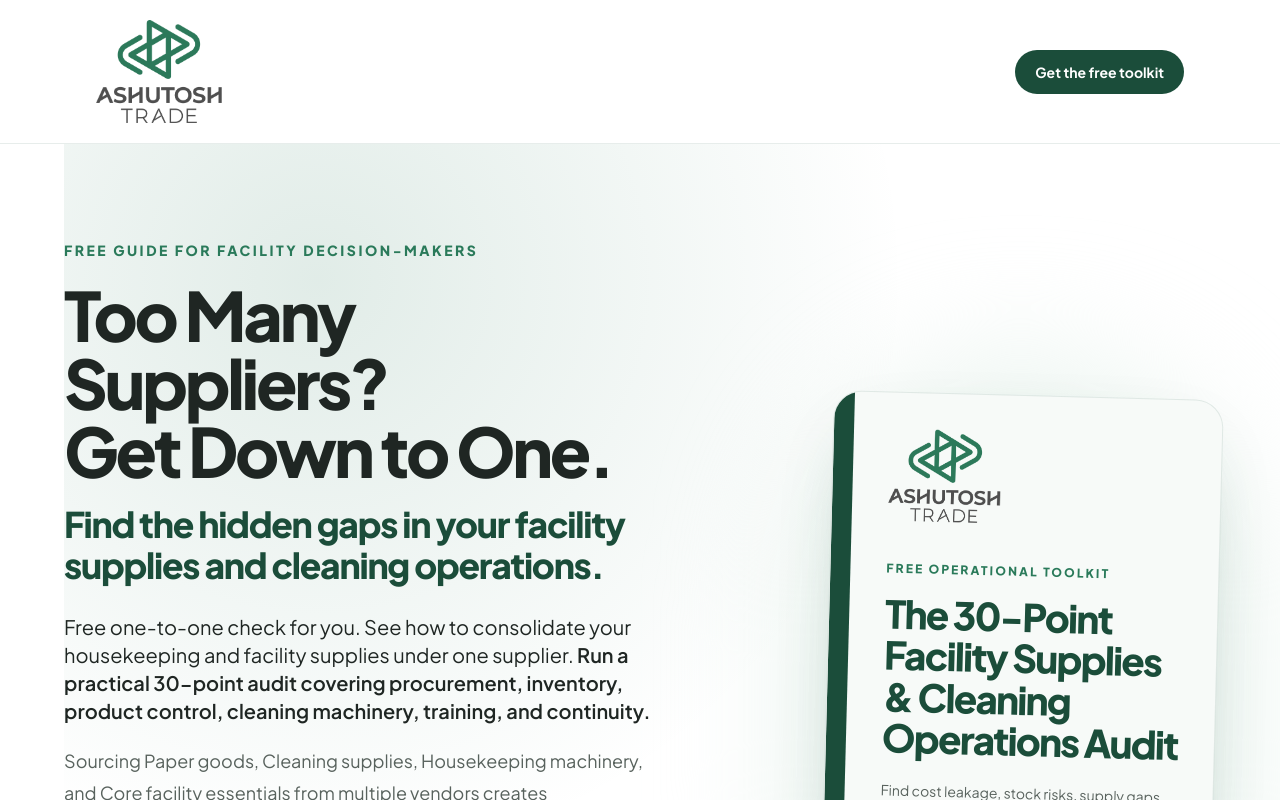
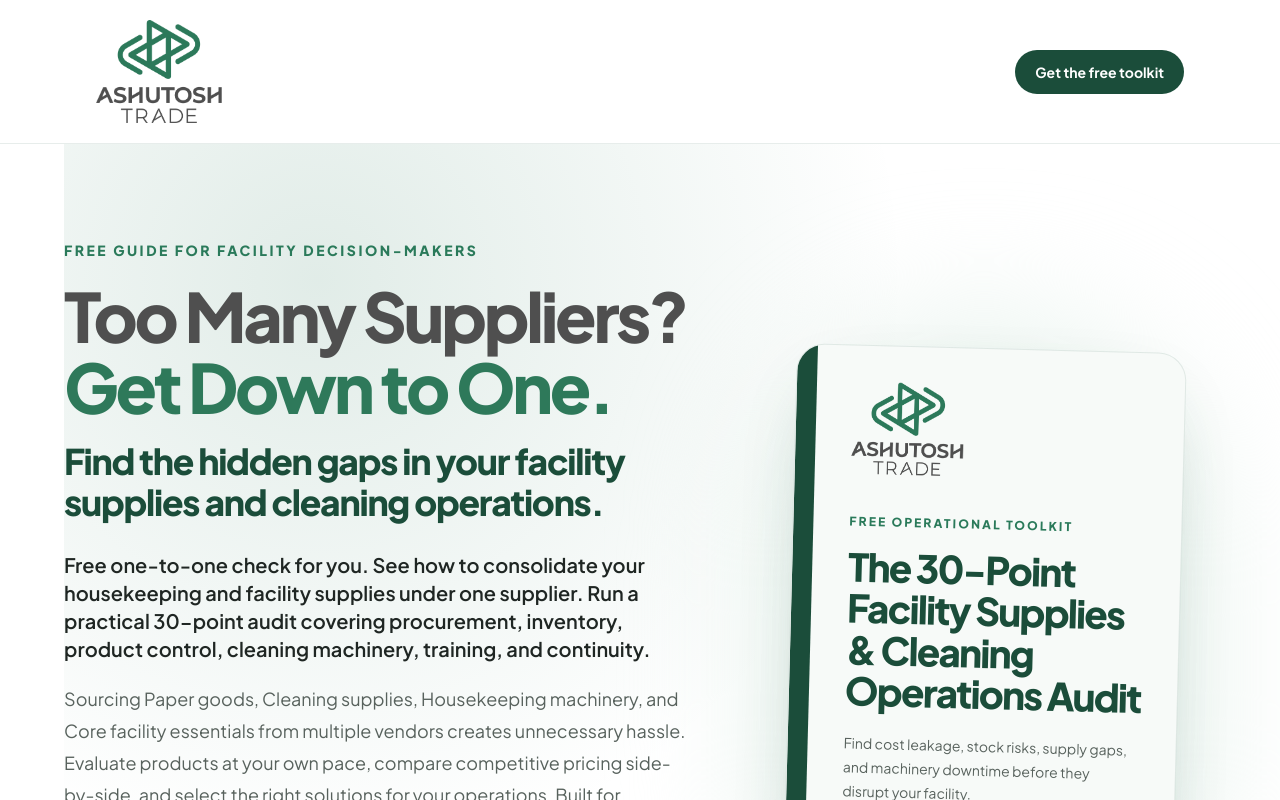
Before and after one commit to razesmhrzn/Ashutosh-Consultation-Landing-Page, a Next.js app: page / in a window 1280 px wide. Shown: the top 800 px of the page. Built offline with nearby package versions, Linux system fonts and the light colour scheme; no server answers.

Commit message:
Refine hero headline styling

```diff
--- a/components/Hero.tsx
+++ b/components/Hero.tsx
@@ -60,18 +60,15 @@ export default function Hero() {
           <p className="text-sm font-extrabold uppercase tracking-[0.18em] text-primary">
             Free guide for facility decision-makers
           </p>
-          <h1 id="hero-heading" className="mt-5 max-w-3xl text-balance text-[2.65rem] font-extrabold leading-[1.04] tracking-[-0.048em] text-ink sm:text-6xl lg:text-[4.25rem]">
-            <span className="block">Too Many Suppliers?</span>
-            <span className="block">Get Down to One.</span>
+          <h1 id="hero-heading" className="mt-5 max-w-3xl text-balance text-[clamp(1.65rem,8.5vw,4.25rem)] font-extrabold leading-[1.04] tracking-[-0.048em] text-ink">
+            <span className="block whitespace-nowrap text-[#4f4f4f]">Too Many Suppliers?</span>
+            <span className="block whitespace-nowrap text-[#2e795a]">Get Down to One.</span>
             <span className="mt-4 block text-[0.52em] leading-[1.15] tracking-[-0.035em] text-deep-green sm:mt-5">
               Find the hidden gaps in your facility supplies and cleaning operations.
             </span>
           </h1>
-          <p className="mt-7 max-w-2xl text-pretty text-lg leading-8 text-ink sm:text-xl">
-            Free one-to-one check for you. See how to consolidate your housekeeping and facility supplies under one supplier.{" "}
-            <strong className="font-semibold">
-              Run a practical 30-point audit covering procurement, inventory, product control, cleaning machinery, training, and continuity.
-            </strong>
+          <p className="mt-7 max-w-2xl text-pretty text-lg font-semibold leading-8 text-ink sm:text-xl">
+            Free one-to-one check for you. See how to consolidate your housekeeping and facility supplies under one supplier. Run a practical 30-point audit covering procurement, inventory, product control, cleaning machinery, training, and continuity.
           </p>
           <p className="mt-5 max-w-2xl text-base leading-7 text-muted sm:text-lg sm:leading-8">
             Sourcing Paper goods, Cleaning supplies, Housekeeping machinery, and Core facility essentials from multiple vendors creates unnecessary hassle. Evaluate products at your own pace, compare competitive pricing side-by-side, and select the right solutions for your operations. Built for hospitals, schools, hotels, commercial buildings, and offices. Complete it in about 15 minutes and leave with a focused 30-day action plan.
```
